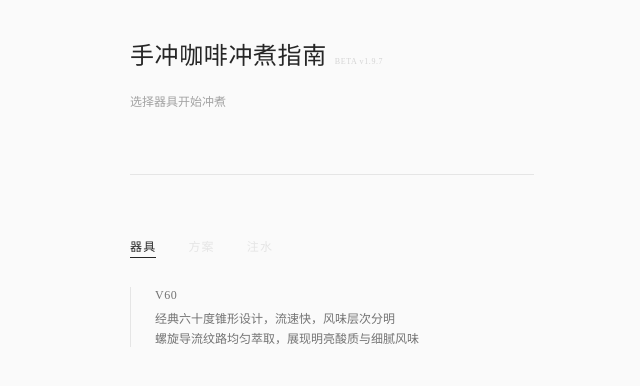
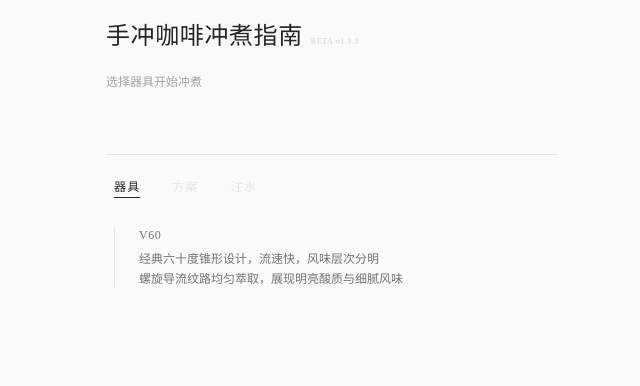
Before and after one commit to mfblog/coffee, a Next.js app: page / in a window 1280 px wide. Shown: the top 386 px of the page, without its empty margins (308-948 px from the left). Built offline with nearby package versions, Linux system fonts and the light colour scheme.

Commit message:
优化移动端布局和滚动体验，修复页面固定和触摸交互问题

```diff
--- a/app/globals.css
+++ b/app/globals.css
@@ -14,7 +14,21 @@
   }
 }
 
+html,
 body {
   color: var(--foreground);
   background: var(--background);
+  height: 100%;
+  overflow: hidden;
+  position: fixed;
+  width: 100%;
+  touch-action: manipulation;
+  -webkit-overflow-scrolling: touch;
 }
+
+/* 允许内部容器滚动 */
+.overflow-y-auto {
+  -webkit-overflow-scrolling: touch;
+  overflow-y: auto;
+  height: 100%;
+}
--- a/app/layout.tsx
+++ b/app/layout.tsx
@@ -87,14 +87,16 @@ export default function RootLayout({
         <meta name="theme-color" content="#fafafa" media="(prefers-color-scheme: light)" />
         <meta name="theme-color" content="#171717" media="(prefers-color-scheme: dark)" />
       </head>
-      <body className="bg-neutral-50 dark:bg-neutral-900">
+      <body className="bg-neutral-50 dark:bg-neutral-900 fixed inset-0 overflow-hidden">
         <ThemeProvider
           attribute="class"
           defaultTheme="system"
           enableSystem
           disableTransitionOnChange
         >
-          {children}
+          <div className="h-full w-full overflow-hidden">
+            {children}
+          </div>
           <PWAPrompt />
         </ThemeProvider>
         <script
--- a/app/page.tsx
+++ b/app/page.tsx
@@ -673,17 +673,13 @@ const PourOverRecipes = () => {
     }
 
     return (
-        <div className="mx-auto flex min-h-screen max-w-[500px] flex-col bg-neutral-50 px-8 py-6 font-mono text-neutral-800 sm:px-12 sm:py-8 dark:bg-neutral-900 dark:text-neutral-100">
-            {/* Title section */}
+        <div className="flex h-full flex-col overflow-hidden mx-auto max-w-[500px] font-mono text-neutral-800 dark:text-neutral-100">
+            {/* Header section */}
             <motion.div
-                initial={{ opacity: 0, y: 20 }}
-                animate={{
-                    opacity: isTimerRunning && !showComplete ? 0.3 : 1,
-                    y: 0,
-                    height: isTimerRunning && !showComplete ? "60px" : "auto"
-                }}
-                transition={{ duration: 0.6, ease: 'easeOut' }}
-                className="mb-6 border-b border-neutral-200 overflow-hidden sm:mb-16 dark:border-neutral-800"
+                initial={{ opacity: 0 }}
+                animate={{ opacity: 1 }}
+                transition={{ duration: 0.6 }}
+                className="relative mb-6 border-b mx-6 mt-3 border-neutral-200 dark:border-neutral-800"
             >
                 <div className={`space-y-4 transition-all duration-500 ${isTimerRunning && !showComplete ? 'opacity-30' : ''}`}>
                     <div className="flex  w-full items-center justify-between">
@@ -831,7 +827,7 @@ const PourOverRecipes = () => {
                 initial={{ opacity: 0 }}
                 animate={{ opacity: 1 }}
                 transition={{ duration: 0.6, delay: 0.3 }}
-                className="relative flex flex-1 flex-col pb-6"
+                className="relative flex flex-1 flex-col overflow-hidden px-6 sm:px-8"
             >
                 {/* Navigation */}
                 <motion.div
@@ -994,7 +990,7 @@ const PourOverRecipes = () => {
                 </motion.div>
 
                 {/* Content display */}
-                <div className="relative flex-1 overflow-y-auto pb-[200px] sm:pb-[180px]">
+                <div className="relative flex-1 overflow-y-auto pb-[200px] sm:pb-[180px] h-full">
                     <AnimatePresence mode="wait">
                         {showHistory ? (
                             <motion.div
@@ -1111,12 +1107,14 @@ const PourOverRecipes = () => {
                             exit={{ opacity: 0 }}
                             transition={{ duration: 0.2 }}
                             style={{
-                                position: 'absolute',
+                                position: 'fixed',
                                 left: 0,
                                 right: 0,
                                 bottom: 0,
+                                zIndex: 50,
                                 willChange: "opacity"
                             }}
+                            className="max-w-[500px] mx-auto"
                         >
                             <BrewingTimer
                                 currentBrewingMethod={currentBrewingMethod}
@@ -1139,7 +1137,7 @@ const PourOverRecipes = () => {
                             animate={{ opacity: 1, y: 0 }}
                             exit={{ opacity: 0, y: -20 }}
                             transition={{ duration: 0.3 }}
-                            className="mb-6 flex items-center space-x-4"
+                            className="mb-8 flex items-center space-x-4"
                         >
                             <motion.button
                                 onClick={() => {
--- a/components/BrewingTimer.tsx
+++ b/components/BrewingTimer.tsx
@@ -424,7 +424,7 @@ const BrewingTimer: React.FC<BrewingTimerProps> = ({
                 animate={{ opacity: 1, y: 0 }}
                 exit={{ opacity: 0, y: 20 }}
                 transition={{ duration: 0.3, ease: "easeOut" }}
-                className="sticky bottom-0 min-h-[240px] border-t border-neutral-200 bg-neutral-50 pt-6 dark:border-neutral-800 dark:bg-neutral-900"
+                className="sticky bottom-0 mb-8 mx-6 border-t border-neutral-200 bg-neutral-50 pt-6 dark:border-neutral-800 dark:bg-neutral-900"
                 style={{
                     willChange: "transform, opacity"
                 }}
--- a/lib/config.ts
+++ b/lib/config.ts
@@ -1,5 +1,5 @@
 // App Version
-export const APP_VERSION = "1.9.7";
+export const APP_VERSION = "1.9.8";
 
 // Types
 export interface Stage {
```
Also changed, not shown: public/sw.js.
